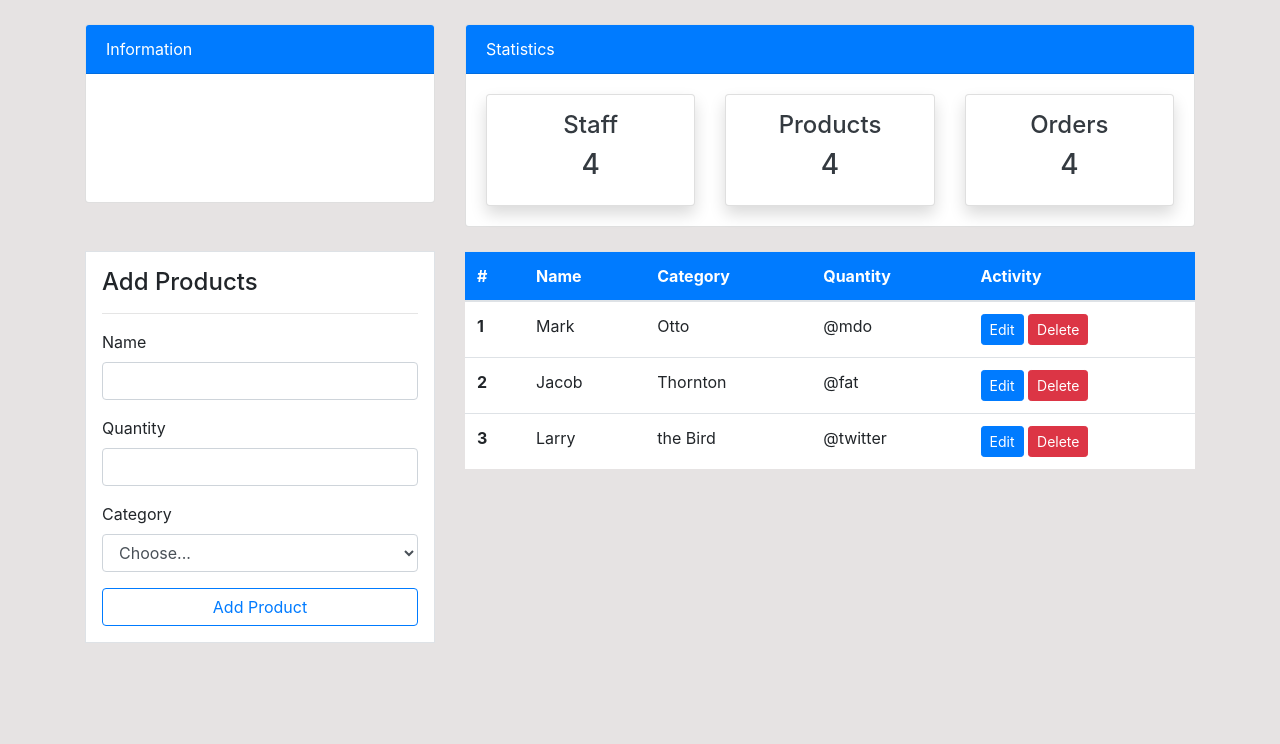
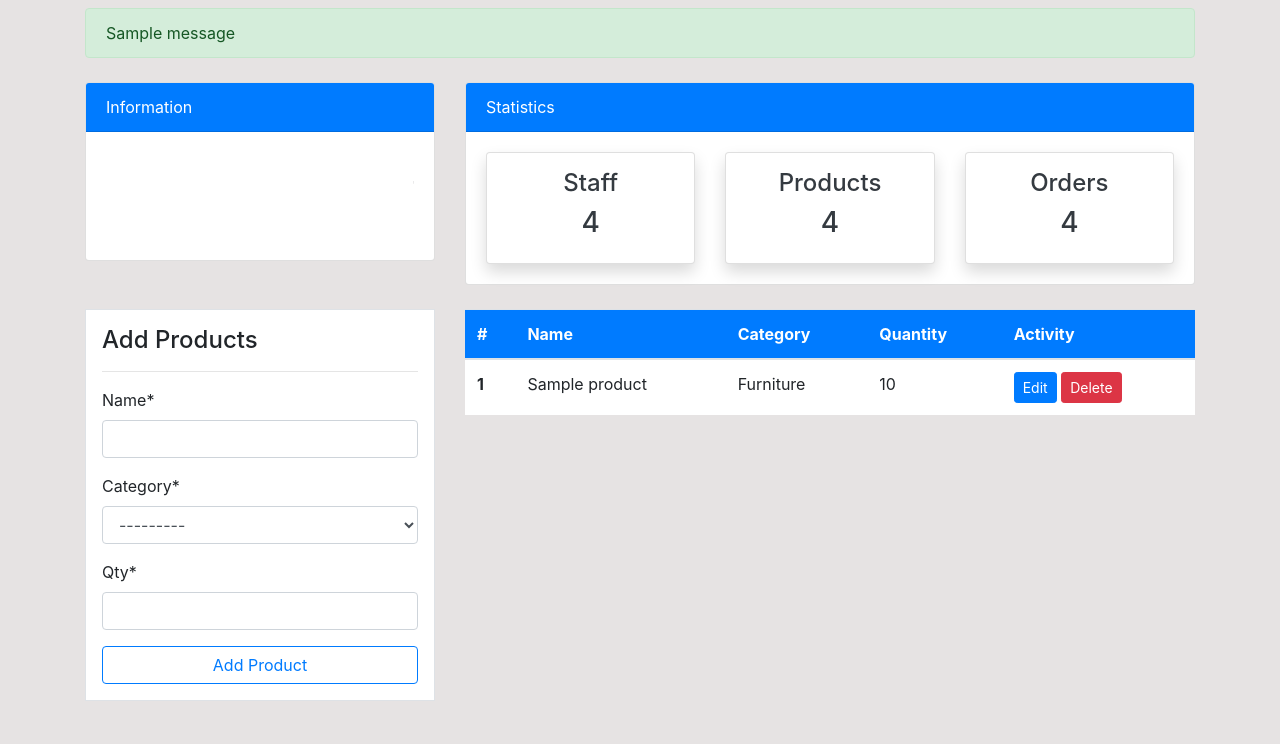
Before and after one commit to gassdev/inventory, a Django app: page /product/ in a window 1280 px wide. Shown: the part 56-800 px from the top of the page. Run offline with Django 4.2, Linux system fonts and the light colour scheme; a user stored in the database is signed in; tables that the repository leaves empty hold one stand-in row (values such as "Sample post"); one stand-in notice (Sample message) is shown; some libraries are stand-ins or nearby versions.

Commit message:
crud product

```diff
--- /dev/null
+++ b/dashboard/forms.py
@@ -0,0 +1,7 @@
+from django import forms
+from .models import Product
+
+class ProductForm(forms.ModelForm):
+    class Meta:
+        model = Product
+        fields = ['name', 'category', 'qty']
--- a/dashboard/templates/dashboard/product.html
+++ b/dashboard/templates/dashboard/product.html
@@ -1,6 +1,8 @@
 {% extends 'partials/base.html' %}
 
 {% block title %}Product{% endblock title %}
+
+{% load crispy_forms_tags %}
 
 {% block content %}
 
@@ -13,23 +15,9 @@
                 <div class="border bg-white p-3">
                     <h4>Add Products</h4>
                     <hr>
-                    <form action="">
-                        <div class="form-group">
-                            <label for="exampleInputEmail1">Name</label>
-                            <input type="email" class="form-control" id="exampleInputEmail1"
-                                aria-describedby="emailHelp">
-                        </div>
-                        <div class="form-group">
-                            <label for="exampleInputPassword1">Quantity</label>
-                            <input type="password" class="form-control" id="exampleInputPassword1">
-                        </div>
-                        <div class="form-group ">
-                            <label for="inputState">Category</label>
-                            <select id="inputState" class="form-control">
-                                <option selected>Choose...</option>
-                                <option>...</option>
-                            </select>
-                        </div>
+                    <form method="POST">
+                        {% csrf_token %}
+                        {{form | crispy}}
 
                         <input class="btn btn-outline-primary btn-block" type="submit" value="Add Product">
 
@@ -48,36 +36,20 @@
                         </tr>
                     </thead>
                     <tbody>
+
+                        {% for item in items %}
                         <tr>
-                            <th scope="row">1</th>
-                            <td>Mark</td>
-                            <td>Otto</td>
-                            <td>@mdo</td>
+                            <th scope="row">{{item.id}}</th>
+                            <td>{{item.name}}</td>
+                            <td>{{item.category}}</td>
+                            <td>{{item.qty}}</td>
                             <td>
-                                <a class="btn btn-primary btn-sm" href="">Edit</a>
-                                <a class="btn btn-danger btn-sm" href="">Delete</a>
+                                <a class="btn btn-primary btn-sm" href="{% url 'dashboard:product-update' item.pk %}">Edit</a>
+                                <a class="btn btn-danger btn-sm" href="{% url 'dashboard:product-delete' item.pk %}">Delete</a>
                             </td>
                         </tr>
-                        <tr>
-                            <th scope="row">2</th>
-                            <td>Jacob</td>
-                            <td>Thornton</td>
-                            <td>@fat</td>
-                            <td>
-                                <a class="btn btn-primary btn-sm" href="">Edit</a>
-                                <a class="btn btn-danger btn-sm" href="">Delete</a>
-                            </td>
-                        </tr>
-                        <tr>
-                            <th scope="row">3</th>
-                            <td>Larry</td>
-                            <td>the Bird</td>
-                            <td>@twitter</td>
-                            <td>
-                                <a class="btn btn-primary btn-sm" href="">Edit</a>
-                                <a class="btn btn-danger btn-sm" href="">Delete</a>
-                            </td>
-                        </tr>
+                        {% endfor %}
+
                     </tbody>
                 </table>
             </div>
--- a/dashboard/urls.py
+++ b/dashboard/urls.py
@@ -5,5 +5,7 @@
     path('dashboard/', views.index, name='index'),
     path('staff/', views.staff, name='staff'),
     path('product/', views.product, name='product'),
+    path('product/delete/<int:pk>/', views.delete_product, name='product-delete'),
+    path('product/update/<int:pk>/', views.update_product, name='product-update'),
     path('order/', views.order, name='order'),
 ]
--- a/dashboard/views.py
+++ b/dashboard/views.py
@@ -1,5 +1,9 @@
-from django.shortcuts import render
+import re
+from django.shortcuts import render, redirect
+from django.contrib import messages
 from django.contrib.auth.decorators import login_required
+from .models import Product
+from .forms import Product, ProductForm
 
 # Create your views here.
 
@@ -13,7 +17,47 @@
 
 @login_required
 def product(request):
-    return render(request, 'dashboard/product.html')
+    items = Product.objects.order_by('-id').all()
+    if request.method == 'POST':
+        form = ProductForm(request.POST)
+        if form.is_valid():
+            form.save()
+            messages.success(request, 'Product added sucessfully!')
+            return redirect('dashboard:product')
+    else:
+        form = ProductForm()
+
+    context = {
+        'items': items,
+        'form': form
+    }
+    return render(request, 'dashboard/product.html', context)
+
+@login_required
+def delete_product(request, pk):
+    item = Product.objects.get(pk=pk)
+    if request.method == 'POST':
+        item.delete()
+        messages.info(request, 'Product deleted successfully!')
+        return redirect('dashboard:product')
+    return render(request, 'dashboard/delete_product.html')
+
+@login_required
+def update_product(request, pk):
+    item = Product.objects.get(pk=pk)
+    if request.method == 'POST':
+        form = ProductForm(request.POST, instance=item)
+        if form.is_valid():
+            form.save()
+            messages.success(request, 'Product updated successfully!')
+            return redirect('dashboard:product')
+    else:
+        form = ProductForm(instance=item)
+    context = {
+        'form':form
+    }
+    return render(request, 'dashboard/update_product.html', context)
+
 
 @login_required
 def order(request):
--- a/templates/partials/nav.html
+++ b/templates/partials/nav.html
@@ -37,3 +37,13 @@
     </div>
 </nav>
 <!--End Navbar-->
+
+{% if messages %}
+    {% for message in messages %}
+        <div class="container mt-2">
+            <div class="alert alert-{{message.tags}}">
+            {{message}}
+            </div>
+        </div>
+    {% endfor %}
+{% endif %}
--- a/users/templates/users/login.html
+++ b/users/templates/users/login.html
@@ -14,7 +14,7 @@
                     <form method="POST" class="p-3">
                         {% csrf_token %}
                         {{ form | crispy}}
-                        <input type="submit" value="Login" class="btn btn-outline-success">
+                        <input type="submit" value="Login" class="btn btn-outline-primary">
                     </form>
                 </div>
             </div>
--- a/users/templates/users/profile_update.html
+++ b/users/templates/users/profile_update.html
@@ -25,7 +25,7 @@
                                     {% csrf_token %}
                                     {{ user_form | crispy }}
                                     {{ profile_form | crispy }}
-                                    <input class="btn btn-outline-success" type="submit" value="Update">
+                                    <input class="btn btn-outline-primary" type="submit" value="Update">
                                 </form>
 
                             </div>
```
Also changed, not shown: dashboard/templates/dashboard/delete_product.html (added, +22 -0 lines), dashboard/templates/dashboard/update_product.html (renamed from users/templates/users/register.html, +7 -6 lines).
